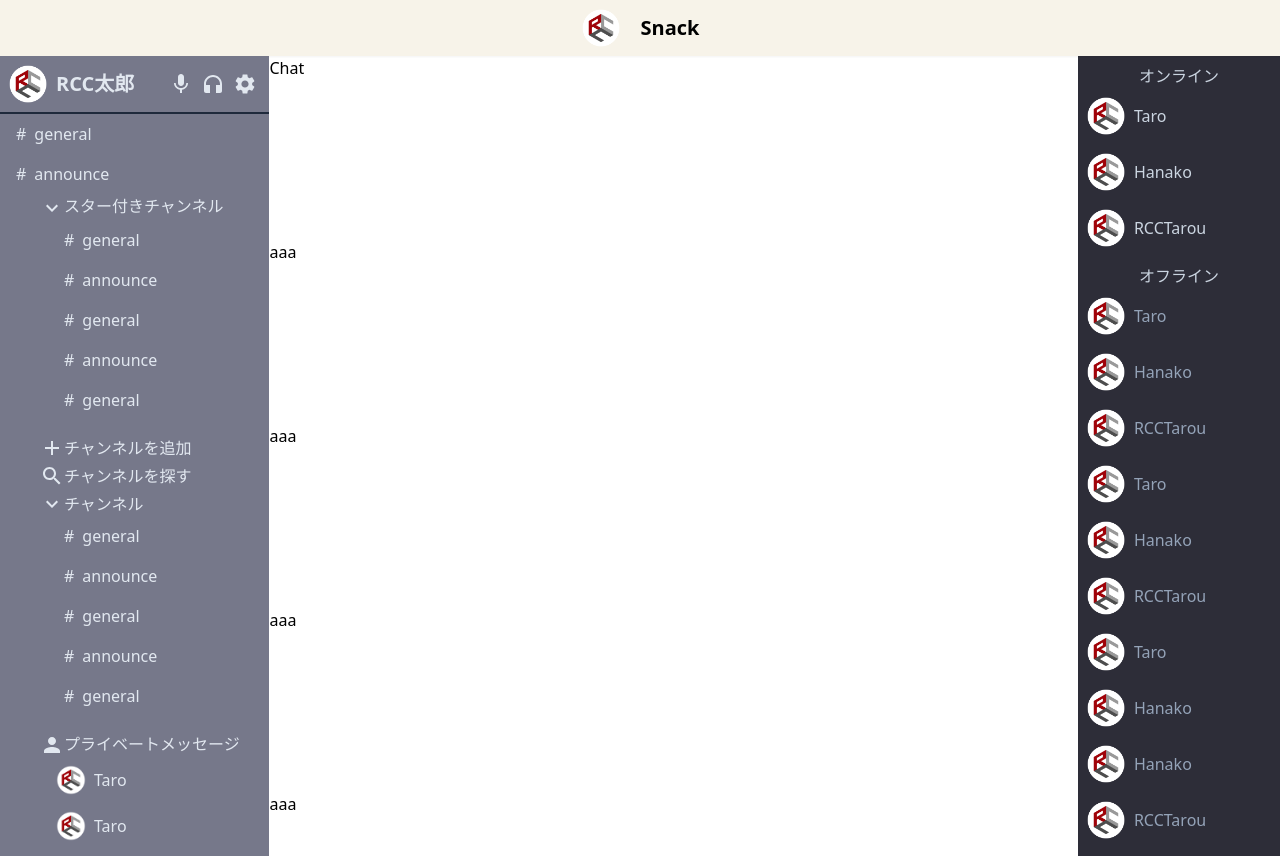
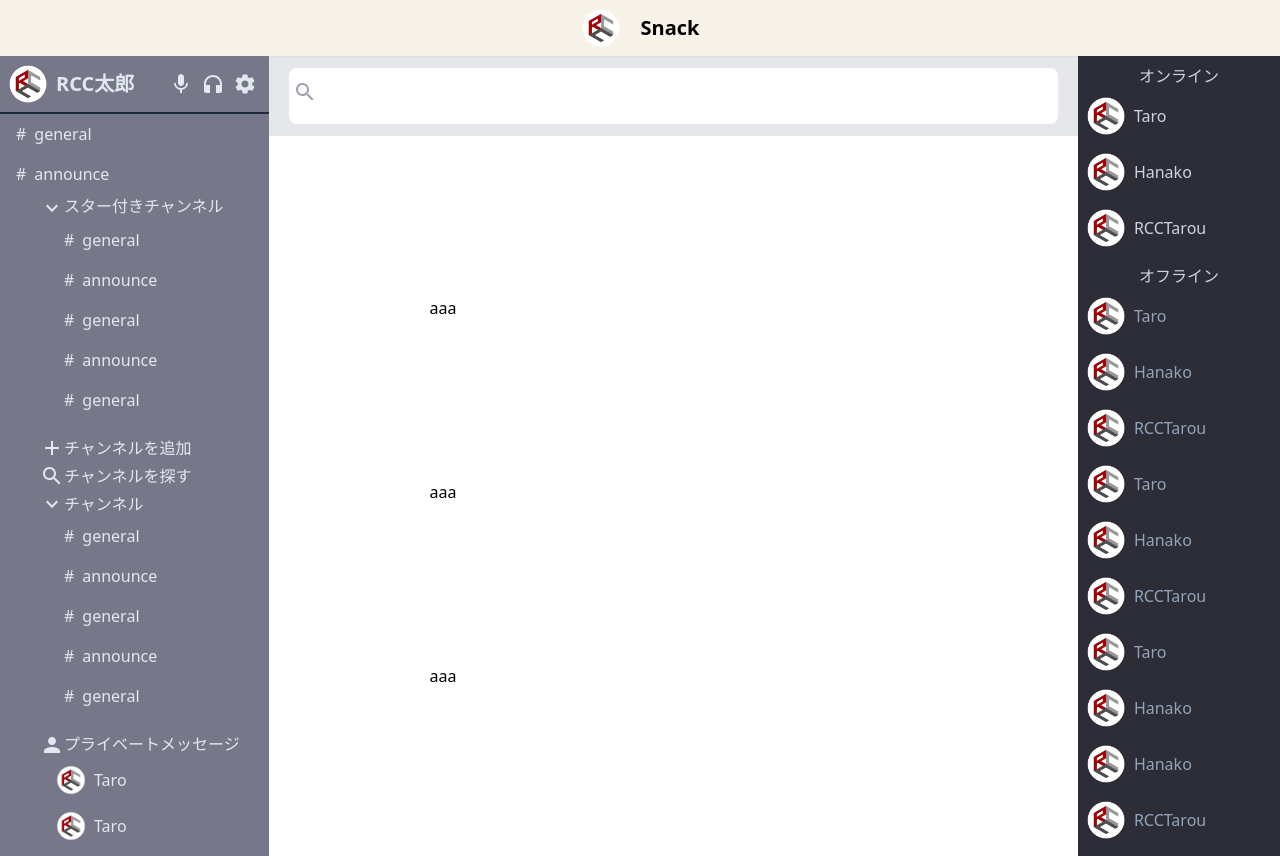
Before and after one commit to ritscc/Snack_UI, a Next.js app: page / in a window 1280 px wide. Built offline with nearby package versions, Linux system fonts and the light colour scheme.

Commit message:
検索バーと入力欄を追加

```diff
--- a/src/components/Chat.tsx
+++ b/src/components/Chat.tsx
@@ -1,14 +1,17 @@
 import React from "react";
-
+import SearchBar from "./SearchBar";
+import ChatBar from "./ChatBar";
 const Chat = () => {
   return (
-    <div className="hide-scrollbar h-screen w-full overflow-y-auto   bg-chat">
-      Chat
-      <div className="mt-40">aaa</div>
-      <div className="mt-40">aaa</div>
-      <div className="mt-40">aaa</div>
-      <div className="mt-40">aaa</div>
-      <div className="mt-40">aaa</div>
+    <div className="hidden-scrollbar h-screen w-full overflow-y-scroll">
+      <SearchBar/>
+      {/* ここにチャットを表示するコンポーネントを作成
+      最新のチャットを表示するようにスクロール */}
+        <div className="m-40">aaa</div>
+        <div className="m-40">aaa</div>
+        <div className="m-40">aaa</div>
+        <div className="m-40">aaa</div>
+      <ChatBar/>
     </div>
   );
 };
--- /dev/null
+++ b/src/components/ChatBar.tsx
@@ -0,0 +1,24 @@
+import React from "react";
+import SentimentSatisfiedAltIcon from '@mui/icons-material/SentimentSatisfiedAlt';
+
+const ChatBar = () => {
+    return (
+        <div className="h-min bg-gray-200 px-2">
+      <div className="overflow-hidden rounded-lg">
+        <div className="flex">
+          <div className="w-full p-3">
+            <div className="relative">
+              <input
+                type="text"
+                className="h-14 w-full rounded-lg bg-white px-16 hover:cursor-pointer focus:outline-none"
+              ></input>
+                <SentimentSatisfiedAltIcon className="absolute right-1 top-3 h-3/5 w-1/5 text-gray-400"></SentimentSatisfiedAltIcon>
+            </div>
+          </div>
+        </div>
+      </div>
+    </div>
+    );
+    }
+
+export default ChatBar;
--- /dev/null
+++ b/src/components/SearchBar.tsx
@@ -0,0 +1,26 @@
+import React from "react";
+import SearchIcon from "@mui/icons-material/Search";
+
+const SearchBar = () => {
+  return (
+    // サイドバーとの幅,高さを揃えたい
+    <div className="h-min bg-gray-200 px-2">
+      <div className="overflow-hidden rounded-lg">
+        <div className="flex">
+          <div className="w-full p-3">
+            <div className="relative">
+              <SearchIcon className="absolute left-1 top-3 h-3/5 w-1/5 text-gray-400"></SearchIcon>
+              <input
+                type="text"
+                className="h-14 w-full rounded-lg bg-white px-16 hover:cursor-pointer focus:outline-none"
+              ></input>
+            </div>
+          </div>
+        </div>
+      </div>
+    </div>
+
+  );
+};
+
+export default SearchBar;
--- a/src/pages/chatHomeCenter.tsx
+++ /dev/null
@@ -1,25 +0,0 @@
-import React from "react";
-
-export default function chatHomeCenter() {
-  return (
-    <div className="py-20 h-screen bg-gray-300 px-2">
-      <div className="max-w-md mx-auto rounded-lg overflow-hidden md:max-w-xl">
-        <div className="md:flex">
-          <div className="w-full p-3">
-            <div className="relative">
-              <i className="absolute fa fa-search text-gray-400 top-5 left-4"></i>
-              <input
-                type="text"
-                className="bg-white h-14 w-full px-12 rounded-lg focus:outline-none hover:cursor-pointer"
-                name=""
-              ></input>
-              <span className="absolute top-4 right-5 border-l pl-4">
-                <i className="fa fa-microphone text-gray-500 hover:text-green-500 hover:cursor-pointer"></i>
-              </span>
-            </div>
-          </div>
-        </div>
-      </div>
-    </div>
-  );
-}
--- a/src/pages/index.tsx
+++ b/src/pages/index.tsx
@@ -2,13 +2,14 @@ import Image from "next/image";
 import { Inter } from "next/font/google";
 import Chat from "@/components/Chat";
 import Online from "@/components/Online";
+import ChatHomeCenter from "@/components/SearchBar";
 
 const inter = Inter({ subsets: ["latin"] });
 
 export default function Home() {
   return (
     <div className="flex w-full  ">
-      <Chat />
+      <Chat/>
     </div>
   );
 }
--- a/src/styles/globals.css
+++ b/src/styles/globals.css
@@ -9,10 +9,11 @@
 }
 
 /* スクロールバーを非表示にするスタイル */
-.hide-scrollbar::-webkit-scrollbar {
-  width: 0.5em;
-}
-
-.hide-scrollbar::-webkit-scrollbar-thumb {
-  background-color: transparent;
-}
+  .hidden-scrollbar {
+    -ms-overflow-style: none; /* IE, Edge 対応 */
+    scrollbar-width: none; /* Firefox 対応 */
+  }
+  .hidden-scrollbar::-webkit-scrollbar {
+    /* Chrome, Safari 対応 */
+    display: none;
+  }
```
Also changed, not shown: package.json (+5 -2 lines), 1 other file (tests, documents, lock files or other folders).
